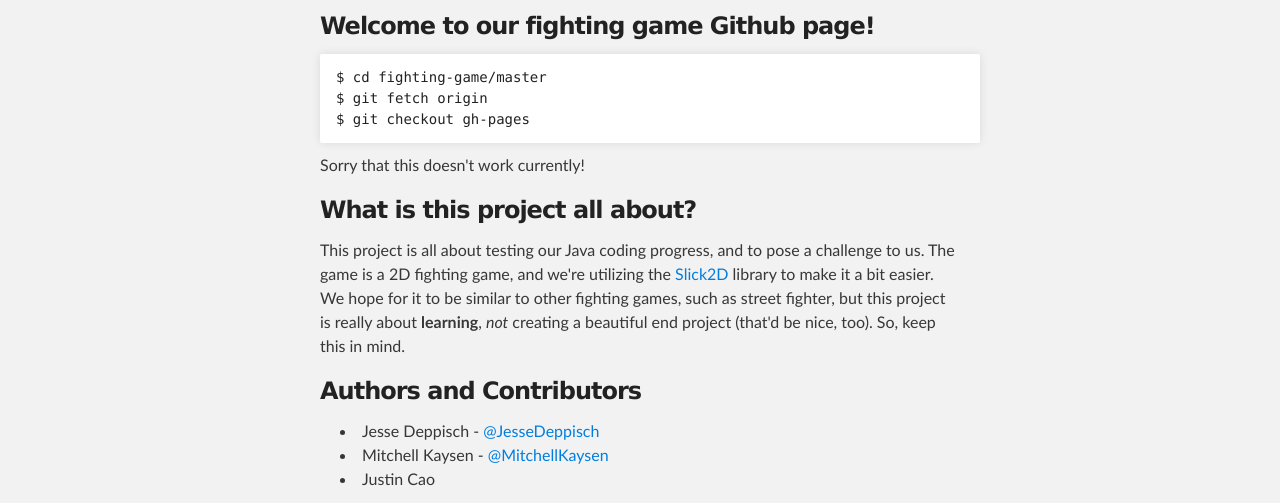
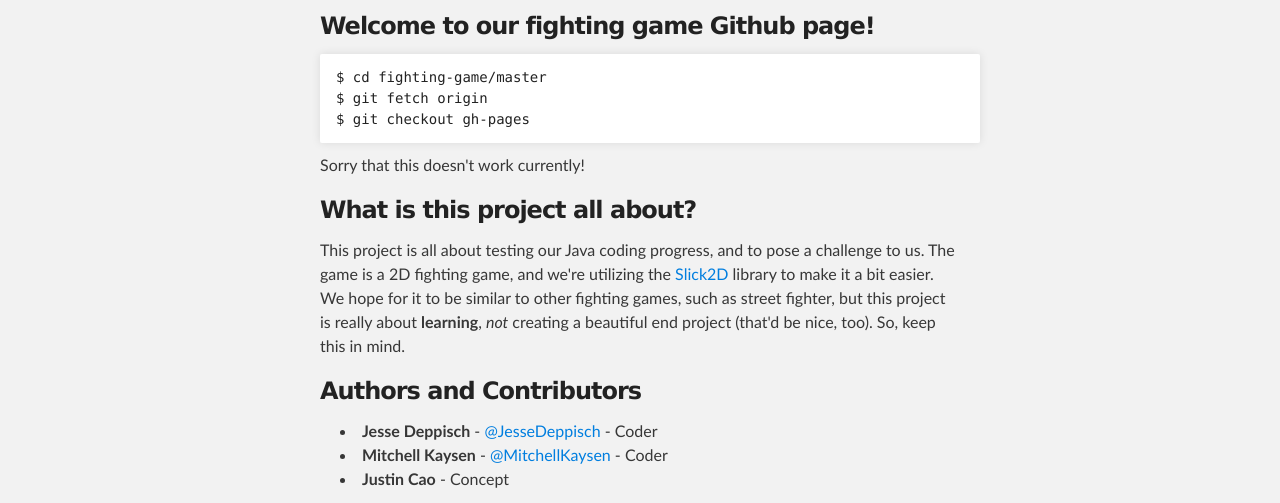
Before and after one commit to JesseDeppisch/fighting-game, a plain HTML site: page index.html in a window 1280 px wide. Shown: the part 288-791 px from the top of the page. Drawn offline with Linux system fonts and the light colour scheme.

```diff
--- a/index.html
+++ b/index.html
@@ -50,11 +50,12 @@
 <a id="authors-and-contributors" class="anchor" href="#authors-and-contributors" aria-hidden="true"><span class="octicon octicon-link"></span></a>Authors and Contributors</h3>
 
 <ul>
-<li>Jesse Deppisch - <a href="https://github.com/JesseDeppisch" class="user-mention">@JesseDeppisch</a>
-</li>
-<li>Mitchell Kaysen - <a href="https://github.com/MitchellKaysen" class="user-mention">@MitchellKaysen</a>
-</li>
-<li>Justin Cao </li>
+<li>
+<strong>Jesse Deppisch</strong> - <a href="https://github.com/JesseDeppisch" class="user-mention">@JesseDeppisch</a> - Coder </li>
+<li>
+<strong>Mitchell Kaysen</strong> - <a href="https://github.com/MitchellKaysen" class="user-mention">@MitchellKaysen</a> - Coder</li>
+<li>
+<strong>Justin Cao</strong> - Concept</li>
 </ul>
 
 <h3>
```
Also changed, not shown: params.json (+1 -1 lines).
